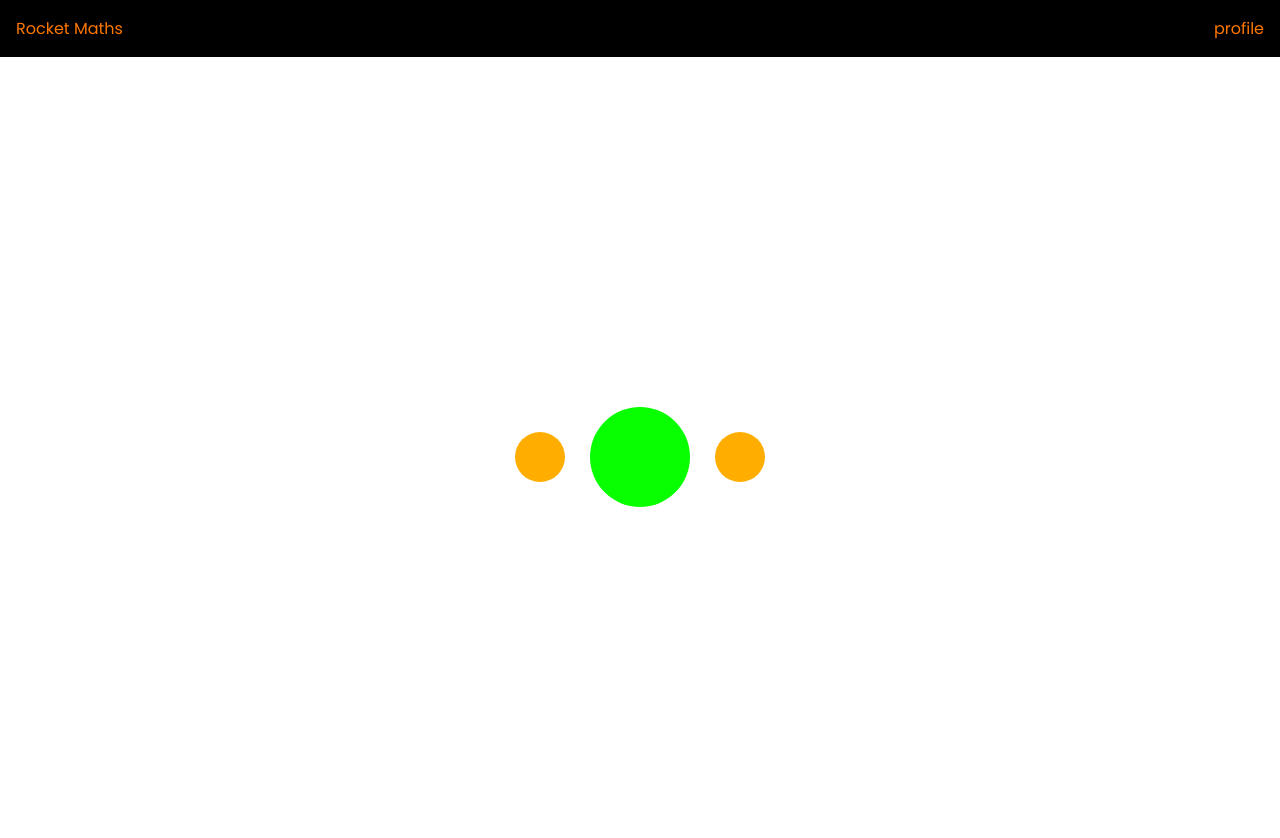
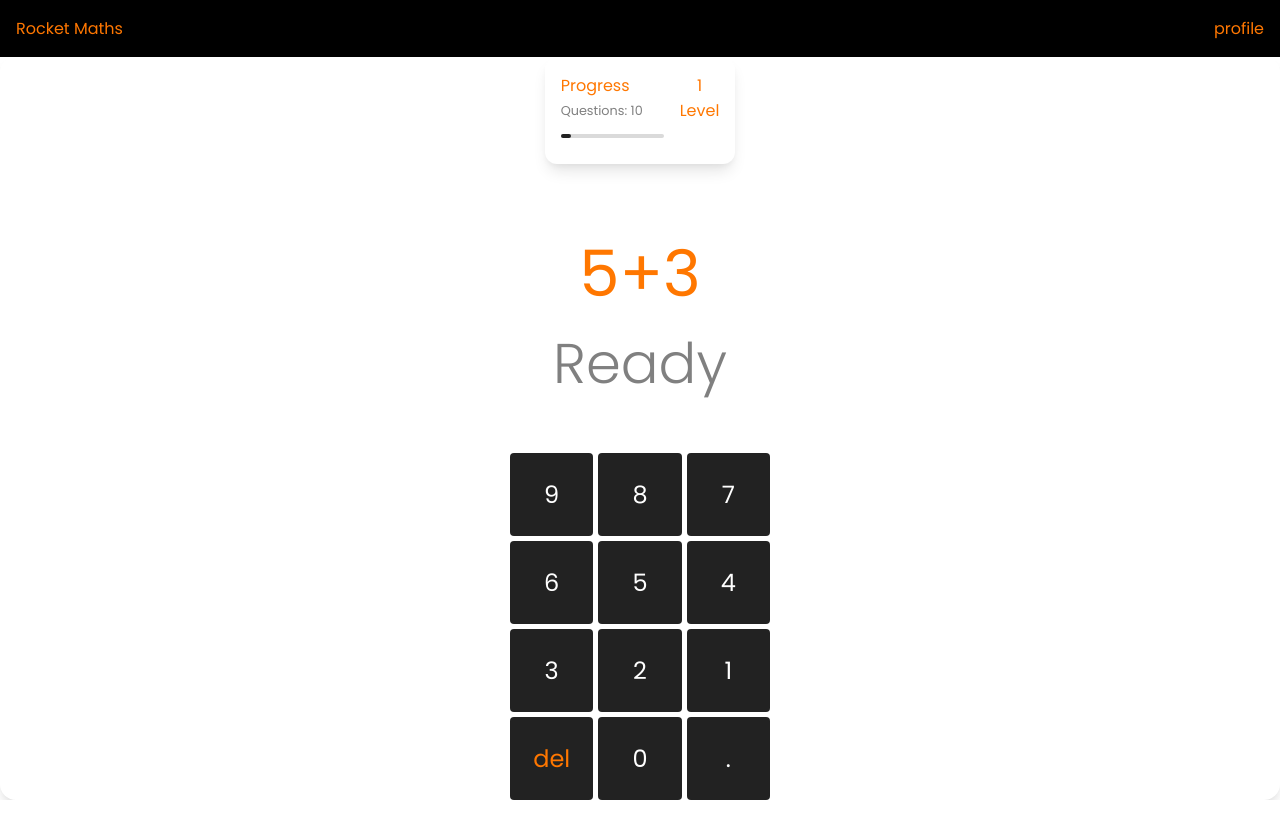
Before and after one commit to joelm-code/rocket-maths, a React (Create React App) app: page / in a window 1280 px wide. Shown: the top 838 px of the page. After the commit the page ends 800 px from the top, so only its background shows below. Built offline with nearby package versions, Linux system fonts and the light colour scheme; the HTML template or start-up script is replaced by a standard one.

Commit message:
Refactor Code

```diff
--- a/src/App.js
+++ b/src/App.js
@@ -9,7 +9,7 @@ export default function App() {
     return (
         <div className="app--container">
             <TopBar />
-            <SplittingPage />
+            <Calculator />
         </div>
     );
 }
--- a/src/components/SideBar/Card.jsx
+++ b/src/components/ProgressCard/index.jsx
@@ -1,7 +1,7 @@
 import React from 'react';
 import ProgressBar from './ProgressBar';
 
-export default function Card({ quiz }) {
+export default function ProgressCard({ quiz }) {
     //console.log(...quiz.history);
     //console.log(quiz.totalSteps);
 
--- a/src/components/SideBar/index.jsx
+++ /dev/null
@@ -1,10 +0,0 @@
-import React from 'react';
-import Card from './Card';
-
-export default function SideBar({ quiz }) {
-    return (
-        <div className="sidebar">
-            <Card quiz={quiz} />
-        </div>
-    );
-}
--- a/src/pages/Calculator/index.jsx
+++ b/src/pages/Calculator/index.jsx
@@ -3,7 +3,7 @@ import Question from './Question';
 import Answer from './Answer';
 import Keypad from '../../components/Keypad';
 
-import SideBar from '../../components/SideBar';
+import ProgressCard from '../../components/ProgressCard';
 import logic from '../../logic/logic';
 import './styles.css';
 
@@ -29,7 +29,7 @@ export default function CalculatorPage() {
 
     return (
         <div className="game--container" tabIndex={0} onKeyDown={(event) => updateQuiz(event.key)}>
-            <SideBar quiz={quiz} />
+            <ProgressCard quiz={quiz} />
             <div className="game--display">
                 <Question question={quiz.question} />
                 <Answer answerDisplay={quiz.answerDisplay} />
```
Also changed, not shown: src/components/ProgressCard/ProgressBar.jsx (renamed from src/components/SideBar/ProgressBar.jsx).
